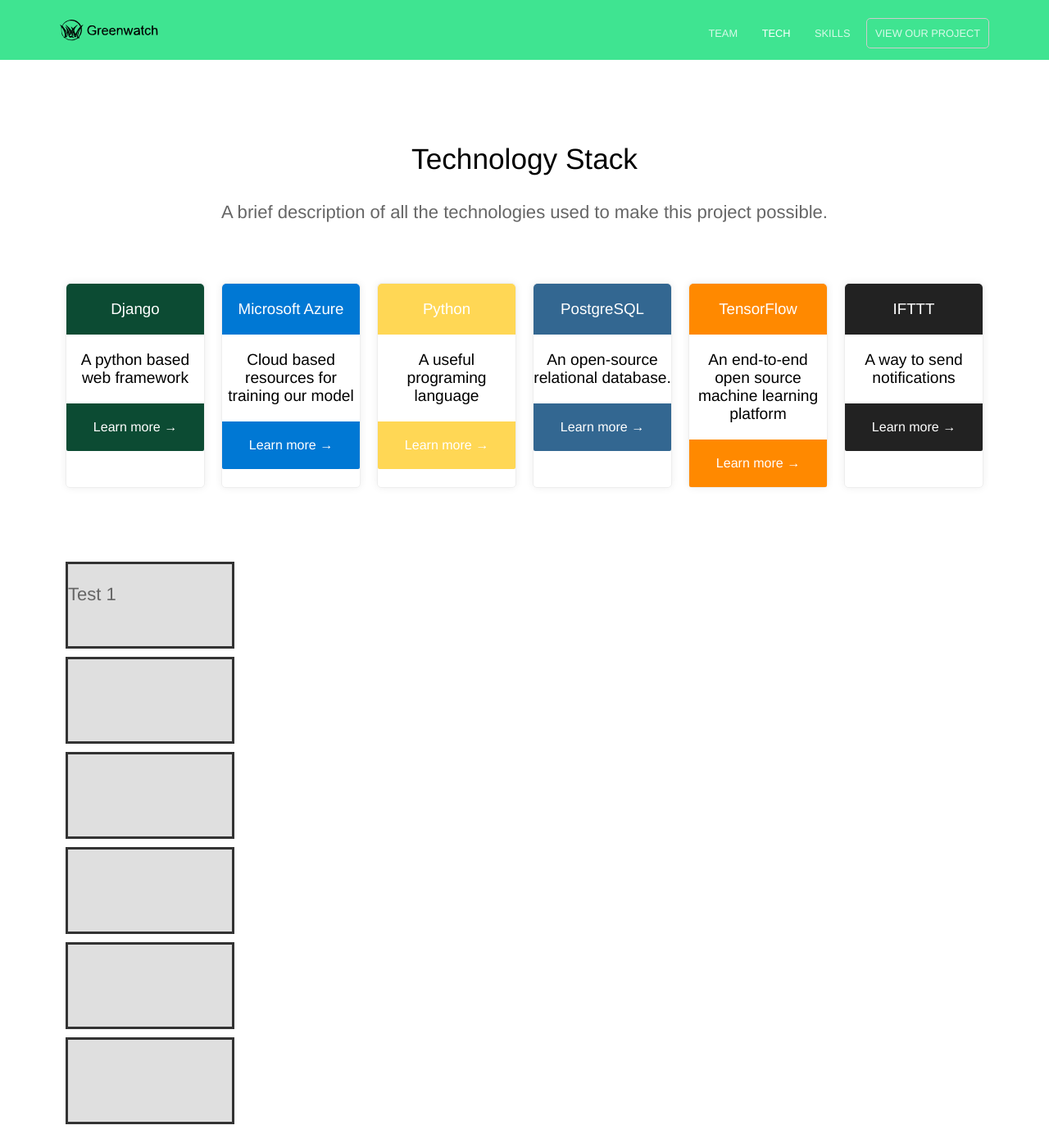
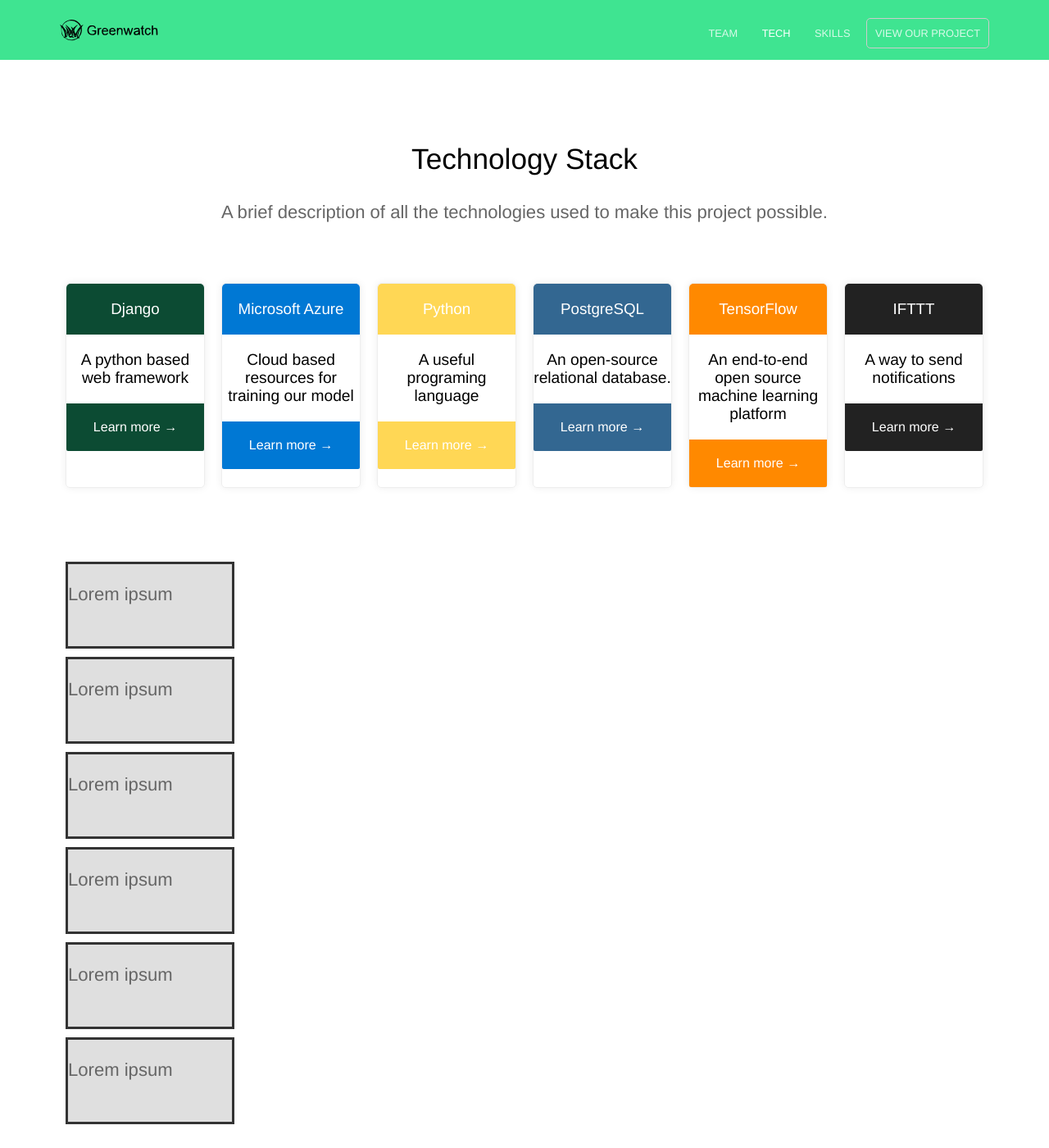
Before and after one commit to COMP490-Greenwatch-Org/greenwatch-team-website, a Jekyll site: the page built from pricing.html, in a window 1280 px wide and 1400 px high. Shown: the whole window at 82% size. Built offline with Jekyll 4.4.1, drawn with Linux system fonts in a browser that asks for light colours.

Commit message:
Update pricing.html

```diff
--- a/pricing.html
+++ b/pricing.html
@@ -71,11 +71,21 @@
 
 <div class="flexbox-containter">
 	<div class="flexbox-item flexbox-item-1">
-		<p>Test 1</p>
+		<p>Lorem ipsum</p>
 	</div>
-	<div class="flexbox-item flexbox-item-2"></div>
-	<div class="flexbox-item flexbox-item-3"></div>
-	<div class="flexbox-item flexbox-item-4"></div>
-	<div class="flexbox-item flexbox-item-5"></div>
-	<div class="flexbox-item flexbox-item-6"></div>
+	<div class="flexbox-item flexbox-item-2">
+		<p>Lorem ipsum</p>
+	</div>
+	<div class="flexbox-item flexbox-item-3">
+		<p>Lorem ipsum</p>
+	</div>
+	<div class="flexbox-item flexbox-item-4">
+		<p>Lorem ipsum</p>
+	</div>
+	<div class="flexbox-item flexbox-item-5">
+		<p>Lorem ipsum</p>
+	</div>
+	<div class="flexbox-item flexbox-item-6">
+		<p>Lorem ipsum</p>
+	</div>
 </div>
```
